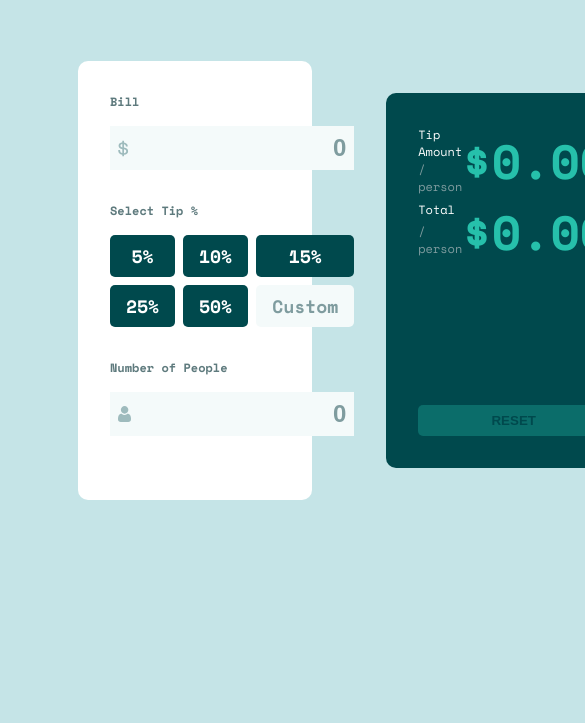
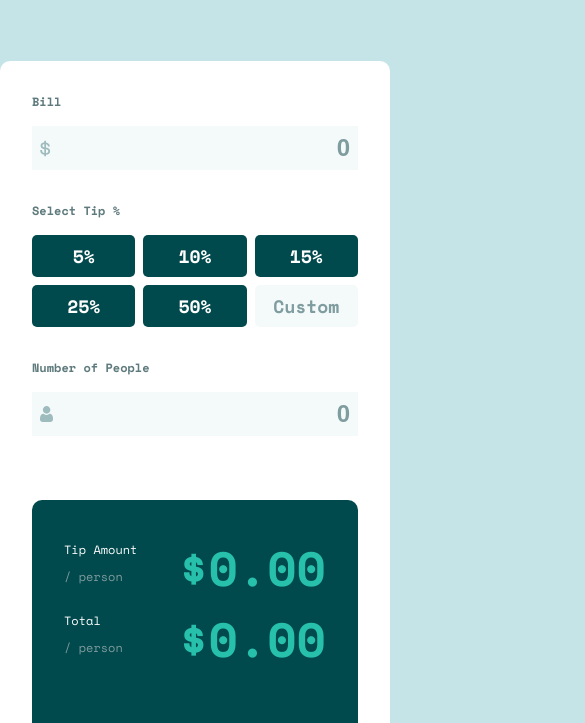
Before and after one commit to Danielhu3/Tip-calculator-app, a plain HTML site: page index.html in a window 390 px wide. Shown: the part 121-844 px from the top of the page, 585 px wide, since content can reach past the window. Drawn offline with nearby package versions, Linux system fonts and the light colour scheme.

Commit message:
Responsive

```diff
--- a/css/main.scss
+++ b/css/main.scss
@@ -28,6 +28,8 @@ body {
 
   display: grid;
 
+  justify-content: center;
+
   font-family: "Space Mono", monospace;
   font-weight: 400;
 }
@@ -46,11 +48,10 @@ body {
   gap: 3.2rem;
 
   padding: 3.2rem;
-  width: 60vw;
 
-  margin: 0 auto;
+  margin: 0 3.2rem;
   border-radius: 1rem;
-  //add box-shadow
+  box-shadow: 0 1px 1px rgba($white, 0.1);
 }
 
 .container-calculator {
@@ -248,3 +249,18 @@ body {
     }
   }
 }
+
+// responsive
+
+@media only screen and (max-width: 768px) {
+  .container {
+    grid-template-columns: 1fr;
+    grid-template-rows: 1fr 1fr;
+    grid-template-areas:
+      "container-calculator"
+      "container-display";
+
+    width: 100vw;
+    margin: 0;
+  }
+}
```
Also changed, not shown: css/main.css, 1 other file.
